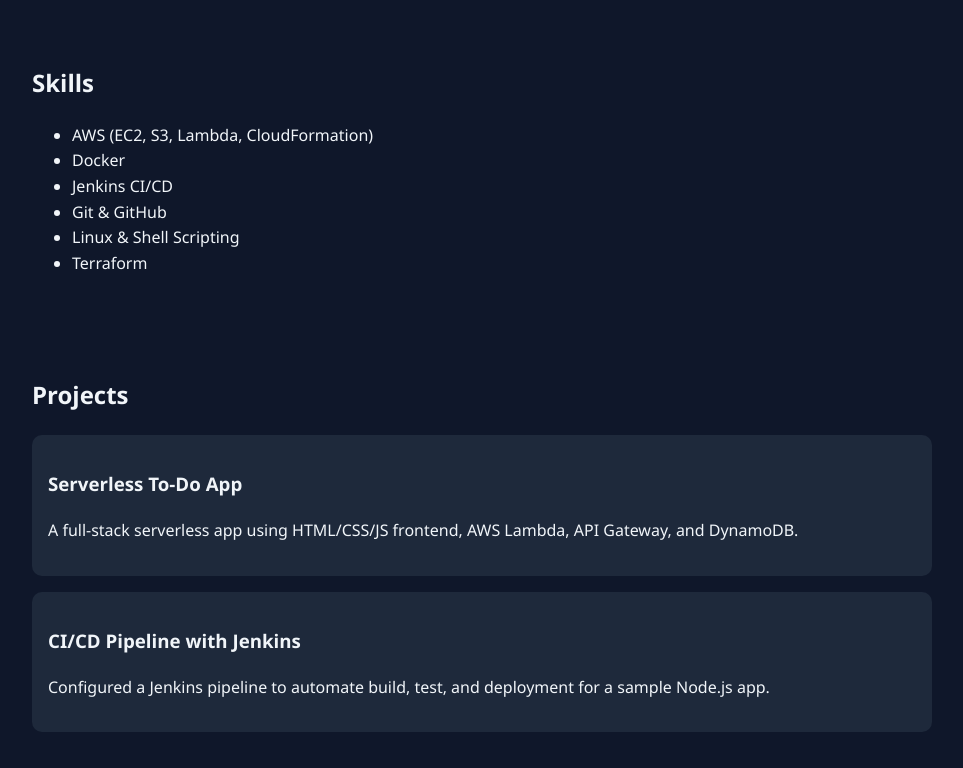
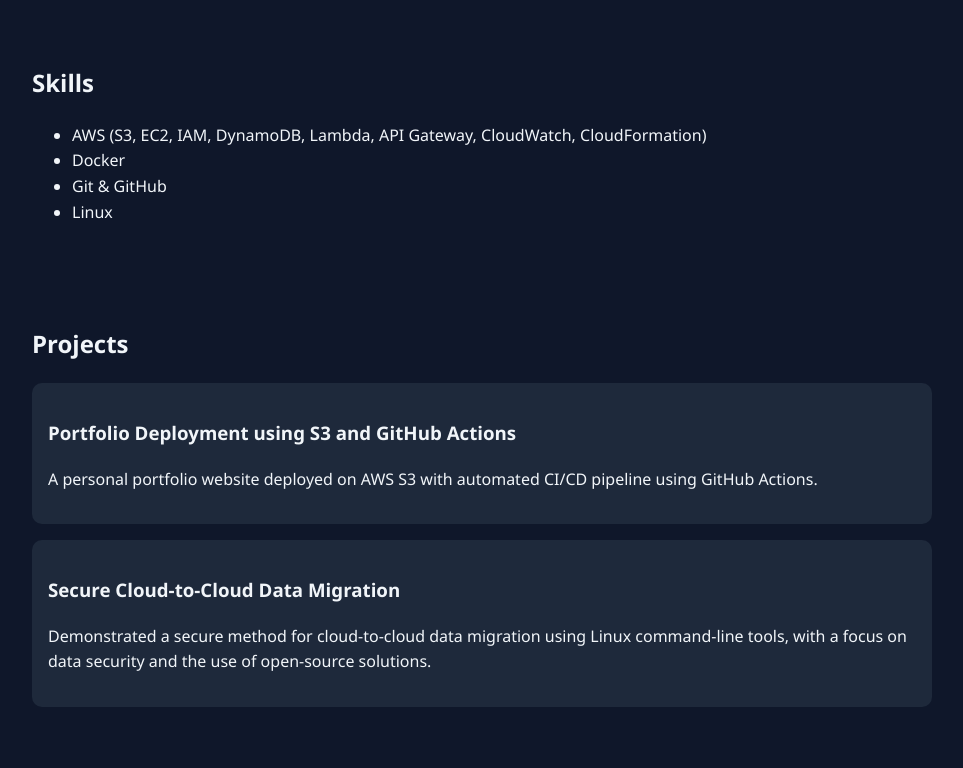
Before and after one commit to GlancyKoli/devops-portfolio, a plain HTML site: page index.html in a window 1280 px wide. Shown: the part 408-1176 px from the top of the page, without its empty margins (158-1121 px from the left). Drawn offline with Linux system fonts and the light colour scheme.

Commit message:
Update index.html

```diff
--- a/index.html
+++ b/index.html
@@ -8,7 +8,7 @@
 </head>
 <body>
   <header>
-    <h1>[Your Name]</h1>
+    <h1>Glancy Koli</h1>
     <p>Aspiring DevOps Engineer</p>
     <nav>
       <a href="#about">About</a>
@@ -26,24 +26,22 @@
   <section id="skills">
     <h2>Skills</h2>
     <ul>
-      <li>AWS (EC2, S3, Lambda, CloudFormation)</li>
+      <li>AWS (S3, EC2, IAM, DynamoDB, Lambda, API Gateway, CloudWatch, CloudFormation)</li>
       <li>Docker</li>
-      <li>Jenkins CI/CD</li>
       <li>Git & GitHub</li>
-      <li>Linux & Shell Scripting</li>
-      <li>Terraform</li>
+      <li>Linux</li>
     </ul>
   </section>
 
   <section id="projects">
     <h2>Projects</h2>
     <div class="project">
-      <h3>Serverless To-Do App</h3>
-      <p>A full-stack serverless app using HTML/CSS/JS frontend, AWS Lambda, API Gateway, and DynamoDB.</p>
+      <h3>Portfolio Deployment using S3 and GitHub Actions</h3>
+      <p>A personal portfolio website deployed on AWS S3 with automated CI/CD pipeline using GitHub Actions.</p>
     </div>
     <div class="project">
-      <h3>CI/CD Pipeline with Jenkins</h3>
-      <p>Configured a Jenkins pipeline to automate build, test, and deployment for a sample Node.js app.</p>
+      <h3>Secure Cloud-to-Cloud Data Migration</h3>
+      <p>Demonstrated a secure method for cloud-to-cloud data migration using Linux command-line tools, with a focus on data security and the use of open-source solutions.</p>
     </div>
   </section>
 
```
